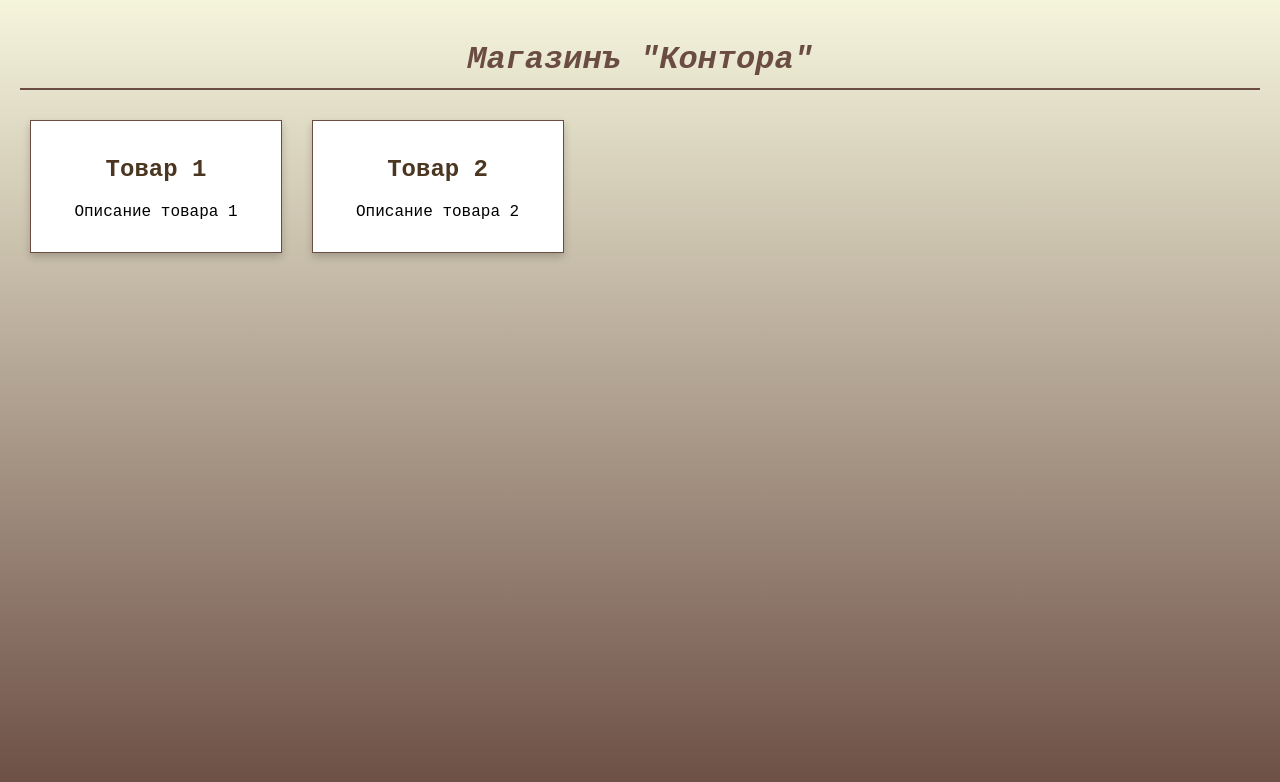
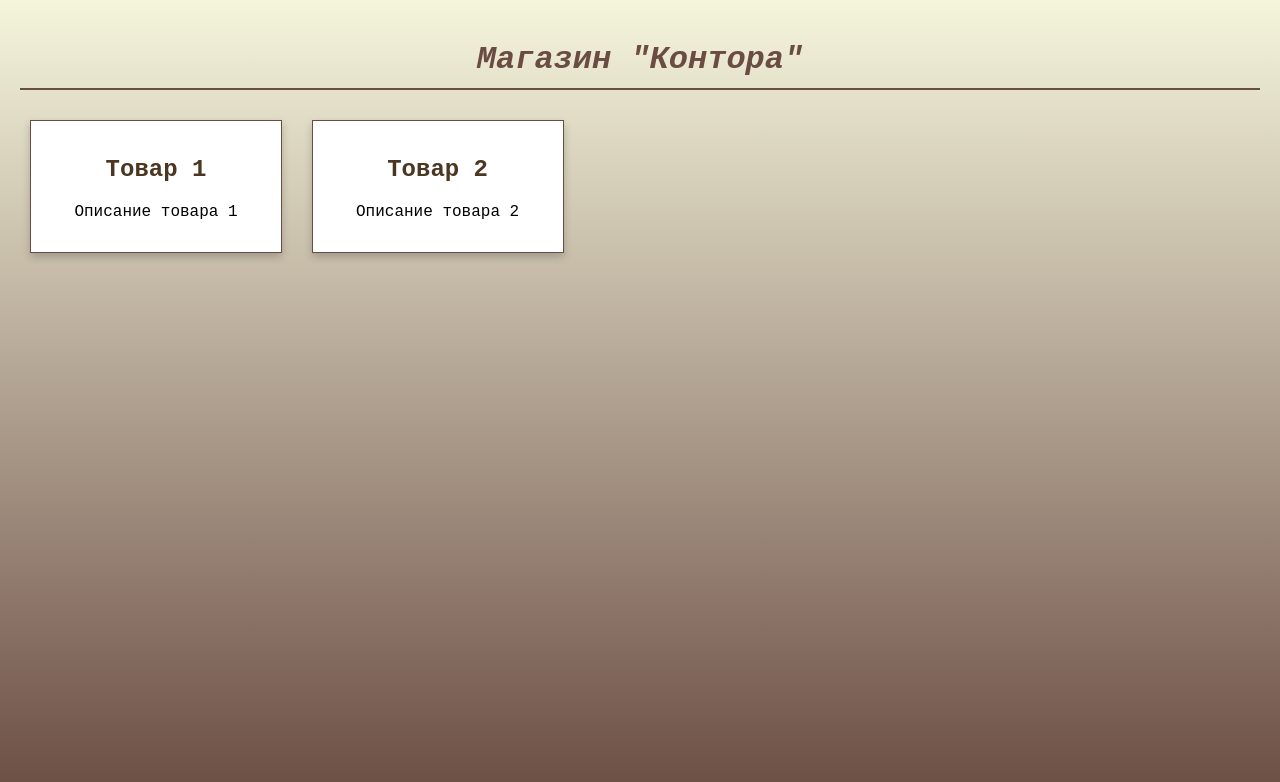
Before and after one commit to SecretMaud/Kontora, a plain HTML site: page index.html in a window 1280 px wide. Drawn offline with Linux system fonts and the light colour scheme.

Commit message:
Update index.html

```diff
--- a/index.html
+++ b/index.html
@@ -8,7 +8,7 @@
 </head>
 <body>
     <header>
-        <h1>Магазинъ "Контора"</h1>
+        <h1>Магазин "Контора"</h1>
     </header>
     <main>
         <div class="product">
```
